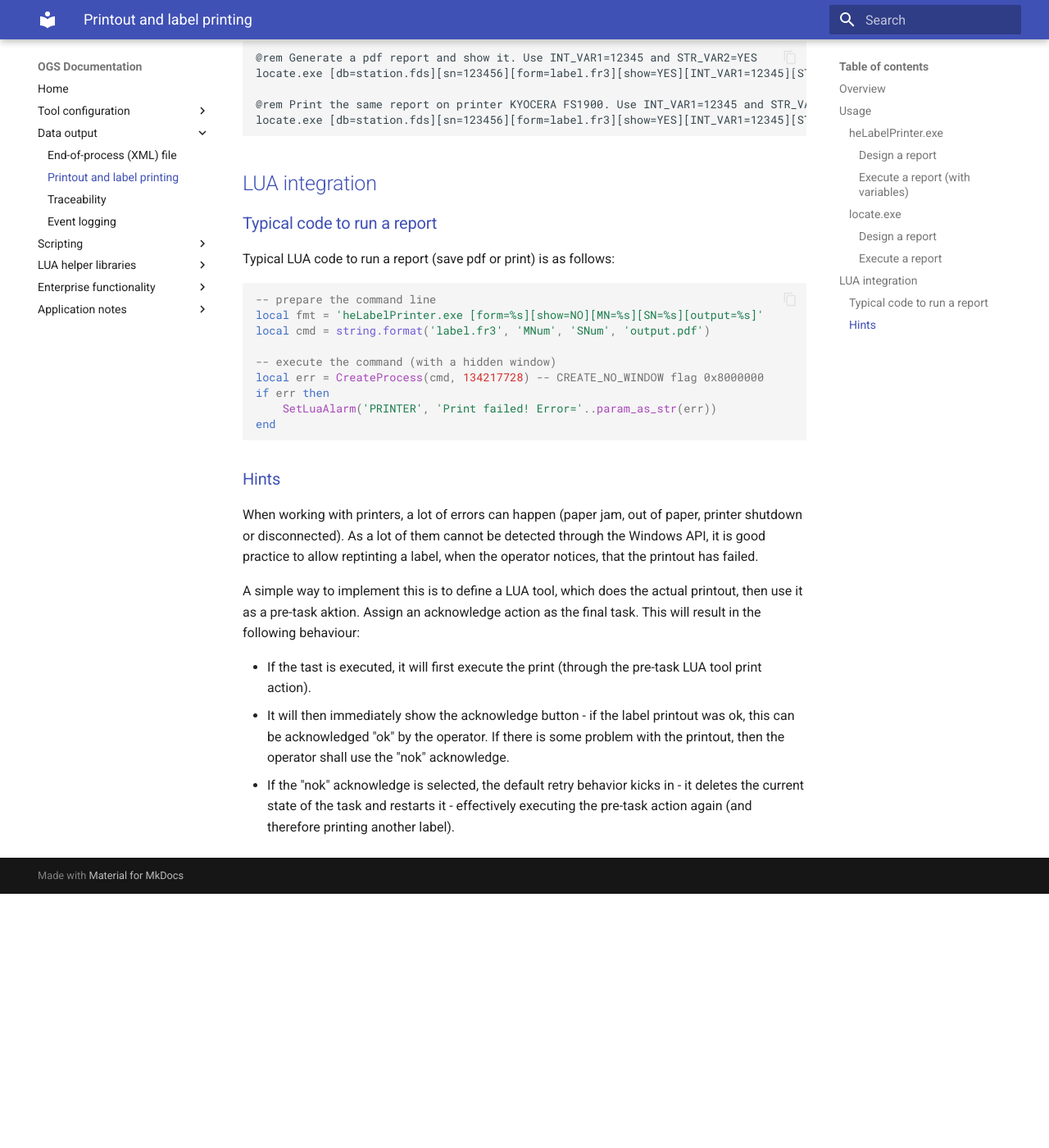
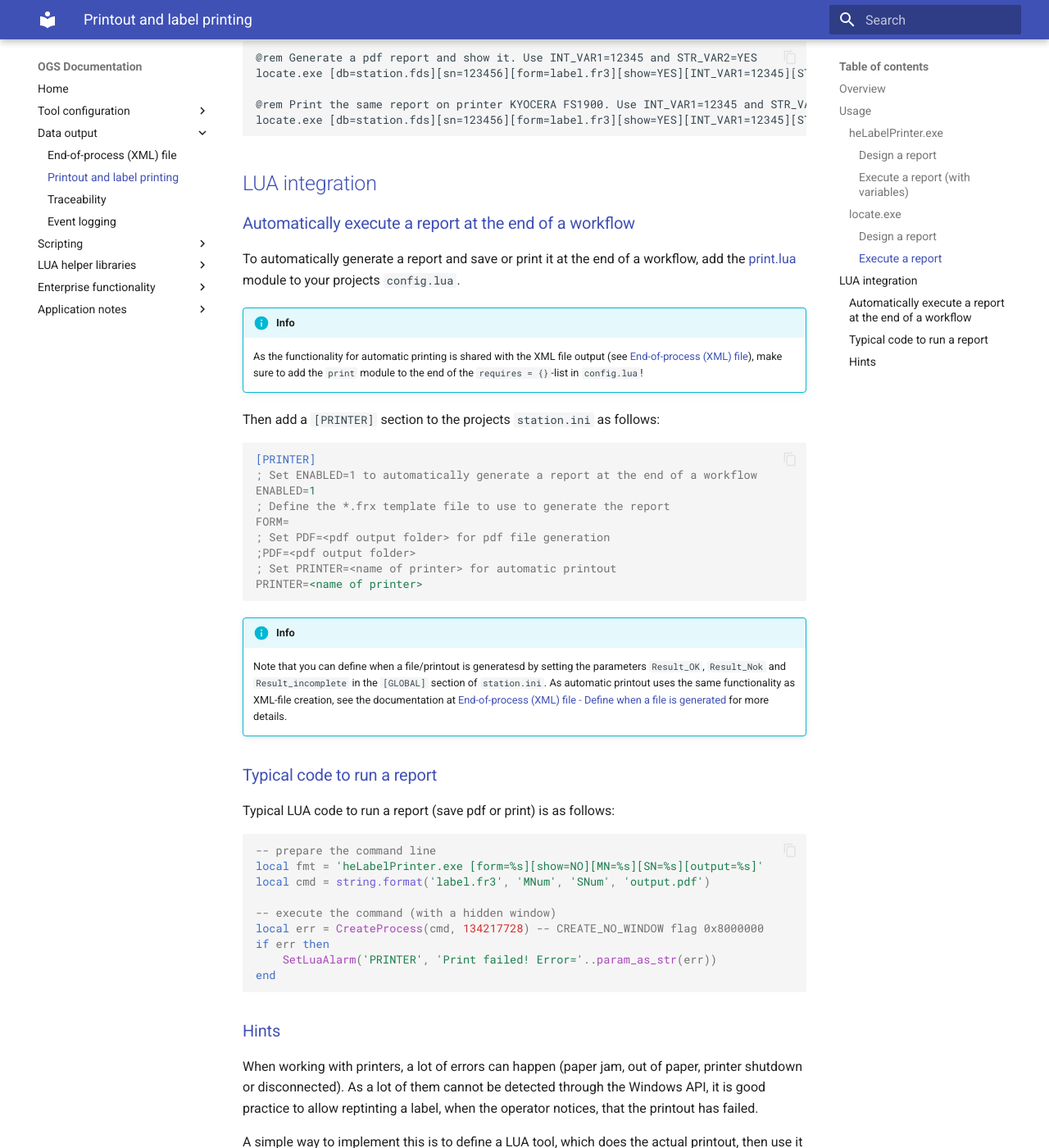
Before and after one commit to haller-erne/ogs, an MkDocs documentation site: the page built from docs/dataoutput/printout.md, in a window 1280 px wide and 1400 px high, scrolled down 3104 px. Shown: the whole window at 82% size. Built offline with MkDocs 1.6.1 and Material for MkDocs 9.7.7, drawn with Linux system fonts in a browser that asks for light colours; before the commit the page ends 4194 px from its top, so only the background shows below that.

Commit message:
Added automatic print description

````diff
--- a/docs/dataoutput/printout.md
+++ b/docs/dataoutput/printout.md
@@ -124,6 +124,35 @@ locate.exe [db=station.fds][sn=123456][form=label.fr3][show=YES][INT_VAR1=12345]
 
 ## LUA integration
 
+### Automatically execute a report at the end of a workflow
+
+To automatically generate a report and save or print it at the end of a workflow, add the [print.lua](../../samples/printout/print.lua) module to your projects `config.lua`.
+
+!!! Info
+
+    As the functionality for automatic printing is shared with the XML file output (see [End-of-process (XML) file](./xmlfile.md)), make sure to add the `print` module to the end of the `requires = {}`-list in `config.lua`!
+
+Then add a `[PRINTER]` section to the projects `station.ini` as follows:
+
+``` ini
+[PRINTER]
+; Set ENABLED=1 to automatically generate a report at the end of a workflow
+ENABLED=1
+; Define the *.frx template file to use to generate the report
+FORM=
+; Set PDF=<pdf output folder> for pdf file generation
+;PDF=<pdf output folder>
+; Set PRINTER=<name of printer> for automatic printout
+PRINTER=<name of printer>
+```
+
+!!! Info
+
+    Note that you can define when a file/printout is generatesd by setting the
+    parameters `Result_OK`, `Result_Nok` and `Result_incomplete` in the `[GLOBAL]` section of `station.ini`. As automatic printout uses the same
+    functionality as XML-file creation, see the documentation at [End-of-process (XML) file - Define when a file is generated](./xmlfile.md#define-when-a-file-is-generated) for more details.
+
+
 ### Typical code to run a report
 
 Typical LUA code to run a report (save pdf or print) is as follows:
````
Also changed, not shown: 1 other file.
